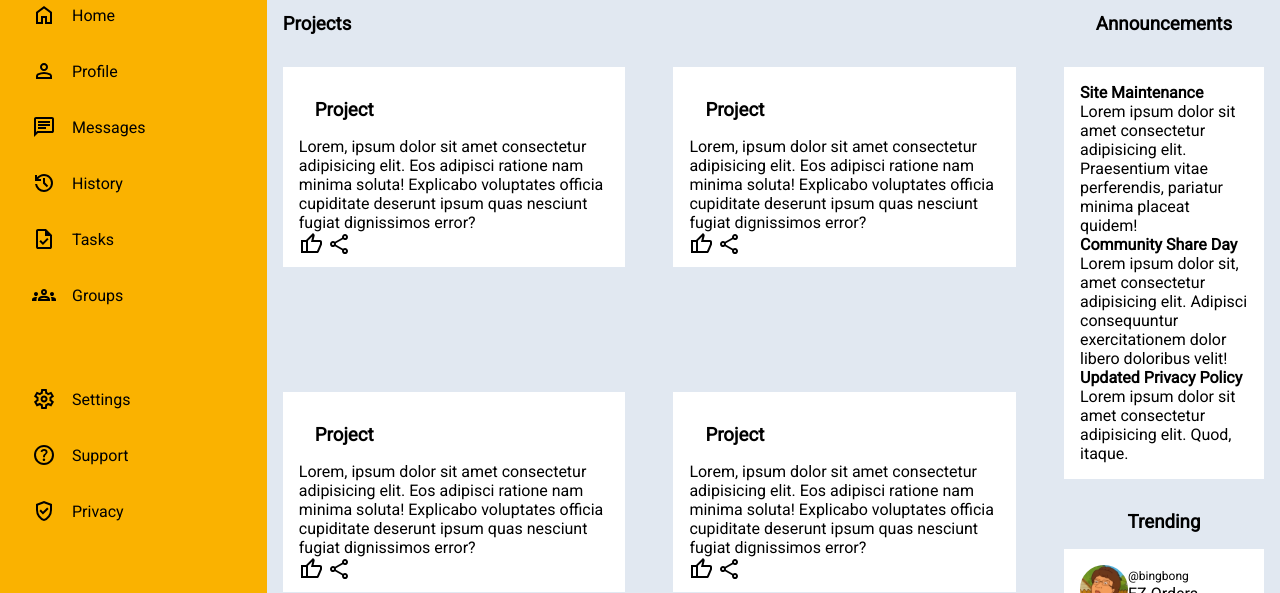
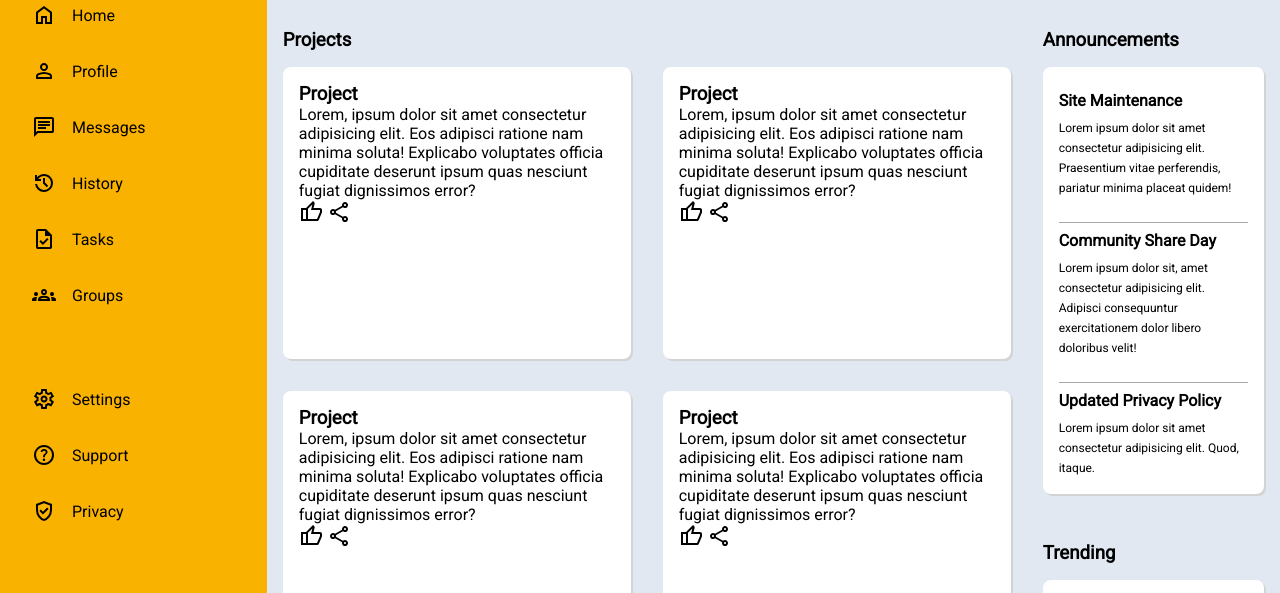
Before and after one commit to mightbemowgli/dashboard-project, a plain HTML site: page index.html in a window 1280 px wide. Shown: the part 163-756 px from the top of the page. Drawn offline with Linux system fonts and the light colour scheme.

Commit message:
Adjust main grid and main sidebar

```diff
--- a/index.html
+++ b/index.html
@@ -87,7 +87,7 @@
     </div>
     <div class="main">
         <div class="projects">
-            <h3>Projects</h3>
+            <h3 class="main-title">Projects</h3>
             <div class="card-container">
                 <div class="card">
                     <h3>Project</h3>
@@ -135,7 +135,7 @@
         </div>
         <div class="main-sidebar">
             <div class="announcements">
-                <h3>Announcements</h3>
+                <h3 class="main-title">Announcements</h3>
                 <div class="announcements-container">
                     <div class="announce-card">
                         <h4>Site Maintenance</h4>
@@ -152,7 +152,7 @@
                 </div>
             </div>
             <div class="trending">
-                <h3>Trending</h3>
+                <h3 class="main-title">Trending</h3>
                 <div class="trending-container">
                     <div class="trend">
                         <img src="./images/peggy.jpg" alt="profile image" class="profile-img-small">
--- a/style.css
+++ b/style.css
@@ -119,44 +119,40 @@ ul > li, .logo-container {
 /* Main */
 .main {
     display: grid;
-    grid-template-columns: 3fr 1fr;
-    gap: 1rem;
+    grid-template-columns: repeat(8, 1fr);
     background-color: var(--bg-color);
 }
 
-.main h3 {
-    margin: 1rem;
+.main-title {
+    margin: 2rem 0 0 1rem;
 }
 
 .projects {
-    grid-column: 1 / 4;
+    grid-column: 1 / 7;
     display: grid;
     grid-template-rows: auto 1fr;
 }
 
 .card-container {
     display: grid;
-    grid-template-columns: repeat(auto-fit, minmax(300px, 1fr));
-    grid-template-rows: auto auto auto;
+    grid-template-columns: repeat(auto-fit, minmax(350px, 1fr));
+    grid-template-rows: auto;
     grid-auto-rows: auto;
-    gap: 2rem 1rem;
 }
 
 .card {
     background-color: var(--fg-color);
-    height: 200px;
+    box-shadow: 2px 2px lightgray;
+    border-radius: .5rem;
+    /* height: 200px; */
     margin: 1rem;
     padding: 1rem;
 }
 
 .main-sidebar {
-    grid-column: 4 / 5;
+    grid-column: 7 / 9;
     display: grid;
     grid-template-rows: 1fr 1fr;
-}
-
-.main-sidebar h3 {
-    text-align: center;
 }
 
 .announcements {
@@ -166,24 +162,56 @@ ul > li, .logo-container {
 
 .announcements-container {
     background-color: var(--fg-color);
+    box-shadow: 2px 2px lightgray;
     flex: 1;
-    max-width: 200px;
+    display: flex;
+    flex-direction: column;
+    border-radius: .5rem;
     padding: 1rem;
     margin: 1rem;
+    gap: 1rem;
+}
+
+.announce-card + .announce-card {
+    border-top: 1px solid darkgrey;
+    margin-top: .5rem;
+}
+
+.announce-card h4 {
+    margin-top: .5rem;
+    margin-bottom: .5rem;
+}
+
+.announce-card p {
+    font-size: .75rem;
+    line-height: 1.25rem;
 }
 
 .trending-container {
     background-color: var(--fg-color);
+    box-shadow: 2px 2px lightgray;
+    border-radius: .5rem;
+    display: flex;
+    flex-direction: column;
     padding: 1rem;
+    margin: 1rem;
+    gap: 2rem;
     margin: 1rem;
 }
 
 .trend {
     display: flex;
+    align-items: center;
+    gap: .5rem;
 }
 
 .trend-tag {
     font-size: .75rem;
+    font-weight: 200;
+}
+
+.trend-name {
+    font-weight: 700;
 }
 
 /* Icons & Profiles */
```
